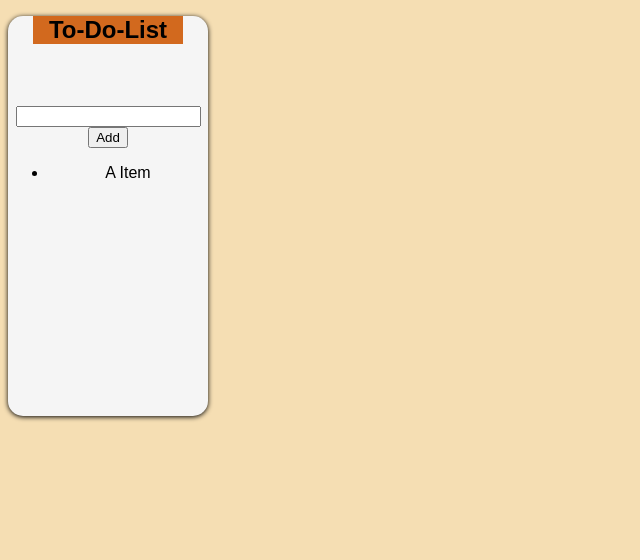
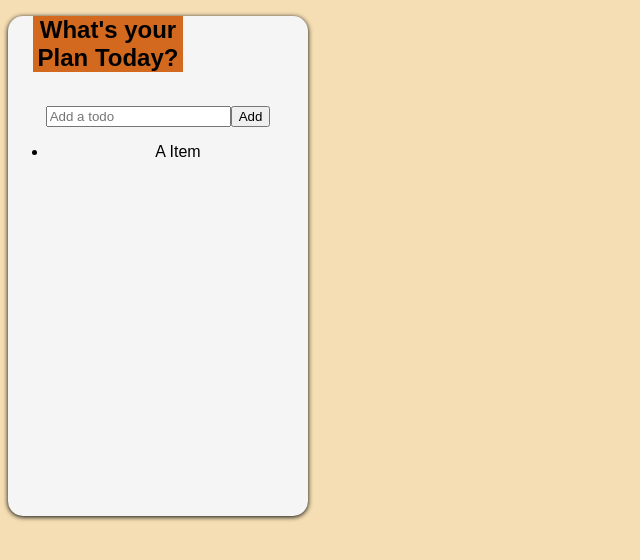
Before and after one commit to LamiaRimty/React-To-Do-List, a React (Create React App) app in the folder my-app/: page / in a window 1280 px wide. Shown: the top 560 px of the page, without its empty margins (0-640 px from the left). Built offline with nearby package versions, Linux system fonts and the light colour scheme.

Commit message:
Use UseState

```diff
--- a/my-app/public/styles.css
+++ b/my-app/public/styles.css
@@ -8,8 +8,8 @@ body {
     font-family: sans-serif;
     text-align: center;
     background-color: whitesmoke;
-    height: 400px;
-    width: 200px;
+    height: 500px;
+    width: 300px;
     border-radius: 15px;
     box-shadow: black 0px 1px 5px 0px;
   }
@@ -24,4 +24,5 @@ body {
     height: 30px;
     width: 150px;
     margin: 0px 0px 60px 25px;
+    text-align: center;
   }
--- a/my-app/src/App.js
+++ b/my-app/src/App.js
@@ -1,17 +1,37 @@
+import { useState } from "react";
 
 
 function App() {
+  const [inputText,setInputText]=useState("");
+
+
+  function handleClick(event){
+    event.preventDefault();
+    console.log("Submitted");
+  }
+
+  function handleChange(event){
+    setInputText(event.target.value);
+  }
+
   return (
     <div className="container">
       <div className="heading">
-       <h1>To-Do-List</h1>
+       <h1>What's your Plan Today?</h1>
        </div>
-         <div className="form">
-           <input type="text"/>
+         <form onSubmit={handleClick}>
+           <input
+           onChange={handleChange}
+            type="text"
+            placeholder="Add a todo"
+            value={inputText}
+            name="text"
+            //className="todoInput"
+            />
              <button>
                <span>Add</span>
              </button>
-         </div>
+         </form>
           <div>
            <ul>
               <li>A Item</li>
```
